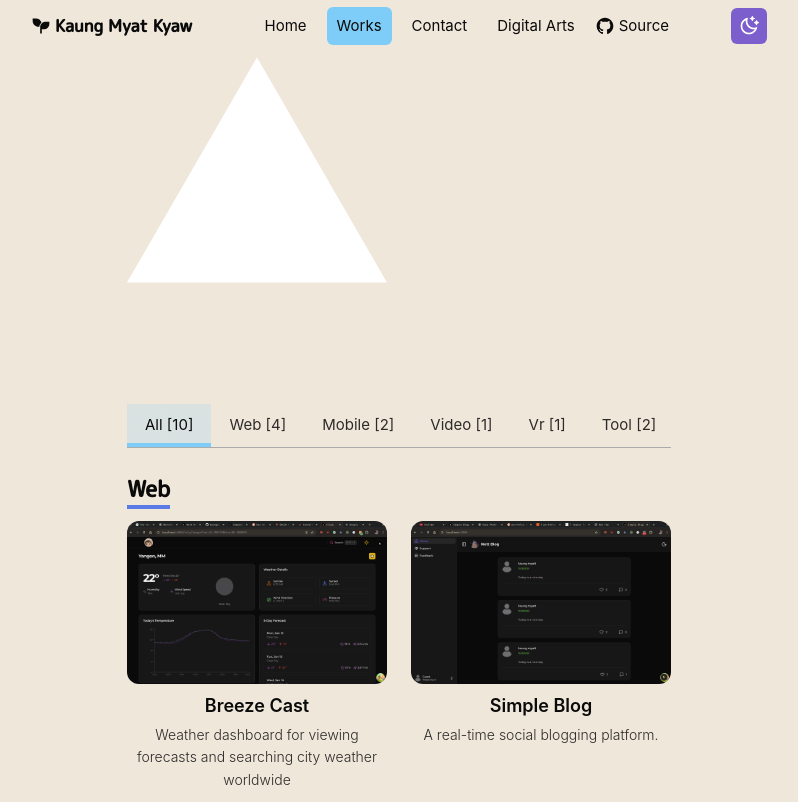
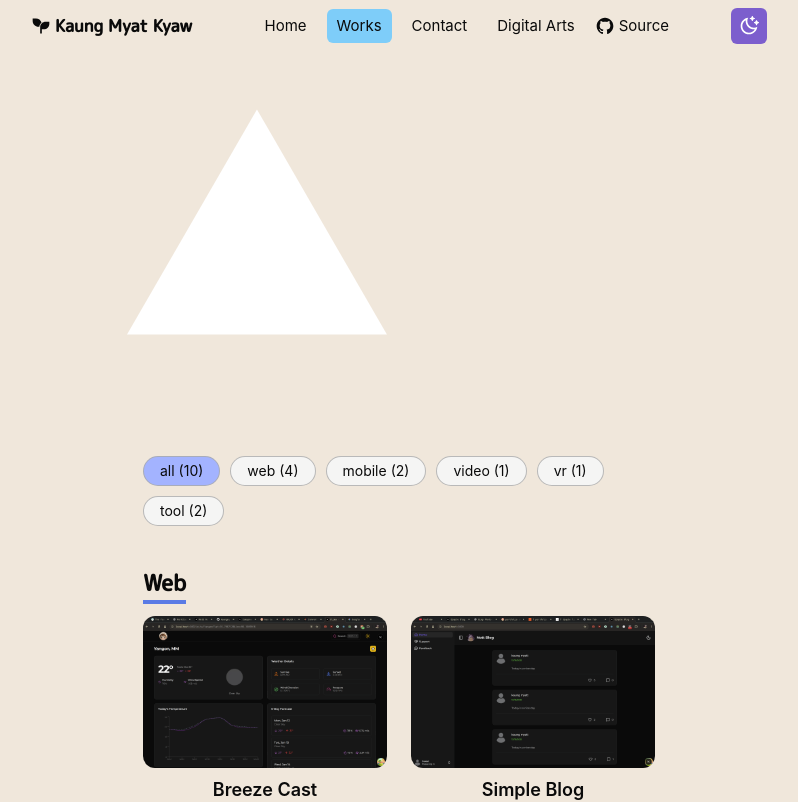
Before and after one commit to kaungmyatkyawtiti/nottnott-homepage, a Next.js app: page /works in a window 1280 px wide. Shown: the top 802 px of the page, without its empty margins (241-1039 px from the left). Built offline with nearby package versions, Linux system fonts and the light colour scheme.

Commit message:
chore: push project to github

```diff
--- a/app/globals.css
+++ b/app/globals.css
@@ -50,6 +50,11 @@
 
   --color-brand-foreground: var(--brand-foreground);
   --color-brand-foreground-glass: var(--brand-foreground-glass);
+
+  --color-gradient-1: var(--gradient-1);
+  --color-gradient-2: var(--gradient-2);
+  --color-gradient-3: var(--gradient-3);
+  --color-gradient-4: var(--gradient-4);
 }
 
 :root {
@@ -75,6 +80,11 @@
 
   --brand-foreground: oklch(0.8137 0.0997 234.24);
   --brand-foreground-glass: oklch(0.8137 0.0997 234.24 / 0.2);
+
+  --gradient-1: oklch(0.78 0.12 185);
+  --gradient-2: oklch(0.76 0.14 260);
+  --gradient-3: oklch(0.85 0.14 85);
+  --gradient-4: oklch(0.78 0.12 185);
 }
 
 .dark {
@@ -100,11 +110,17 @@
 
   --brand-foreground: oklch(0.6706 0.1599 47.15);
   --brand-foreground-glass: oklch(0.6706 0.1599 47.15 / 0.2);
+
+  --gradient-1: oklch(0.72 0.10 200);
+  --gradient-2: oklch(0.70 0.11 270);
+  --gradient-3: oklch(0.78 0.12 75);
+  --gradient-4: oklch(0.72 0.10 200);
 }
 
 @layer base {
   * {
     @apply border-border outline-ring/50;
+    scrollbar-width: thin;
   }
 
   body {
@@ -128,6 +144,15 @@
     -webkit-text-fill-color: var(--foreground);
     transition: background-color 9999s ease-in-out 0s;
   }
+
+  .scrollbar-hidden::-webkit-scrollbar {
+    display: none;
+  }
+
+  .scrollbar-hidden {
+    -ms-overflow-style: none;
+    scrollbar-width: none;
+  }
 }
 
 @utility flex-center {
@@ -143,7 +168,7 @@
 }
 
 @utility page-container {
-  @apply py-10 md:py-16;
+  @apply py-10 md:py-16 px-4;
 }
 
 @utility hover-effect {
@@ -170,26 +195,26 @@
   @apply flex items-center gap-2 font-medium mb-1 text-foreground/80 text-sm md:text-base;
 }
 
-@utility form-input {
-  @apply w-full rounded-sm border px-3 py-2 text-sm md:text-base;
+@utility contact-group {
+  @apply w-full flex flex-col text-sm lg:text-base relative;
+}
+
+@utility contact-input {
+  @apply bg-transparent border-b border-border py-3 text-foreground placeholder:text-foreground/80;
 
   &:focus {
-    @apply outline-none ring-2 ring-indigo-500 dark:ring-primary border-border/30;
+    @apply outline-none border-indigo-500 dark:border-primary;
   }
 
   &.error {
-    @apply border-destructive;
+    @apply border-destructive/80 text-destructive placeholder:text-destructive/80;
+  }
 
-    &:focus {
-      @apply outline-none ring-2 ring-destructive border-border/30;
-    }
+  &.error:focus {
+    @apply border-destructive placeholder:text-destructive;
   }
 }
 
-@utility contact-group {
-  @apply relative space-y-1.5;
+@utility error-tooltip {
+  @apply absolute right-0 top-full mt-1.5 px-3 py-1 rounded-md bg-destructive text-white text-xs shadow-lg z-50 whitespace-nowrap overflow-x-auto;
 }
-
-@utility error-tooltip {
-  @apply absolute right-0 top-full mt-0.5 px-3 py-1 rounded-md bg-destructive text-white text-xs shadow-lg z-50 whitespace-nowrap overflow-x-auto;
-}
--- a/app/template.tsx
+++ b/app/template.tsx
@@ -3,22 +3,16 @@
 import { motion } from "framer-motion";
 import { ReactNode } from "react";
 
-export default function Template({
+export default function HomeTemplate({
   children,
 }: {
   children: ReactNode;
 }) {
   return (
     <motion.div
-      initial={{ y: 10, opacity: 0 }}
+      initial={{ y: 20, opacity: 0 }}
       animate={{ y: 0, opacity: 1 }}
-      exit={{ y: 10, opacity: 0 }}
-      transition={{
-        type: "spring",
-        stiffness: 120,
-        damping: 18,
-        mass: 0.8,
-      }}
+      transition={{ ease: "easeInOut", duration: 0.75 }}
     >
       {children}
     </motion.div>
--- a/components/Header.tsx
+++ b/components/Header.tsx
@@ -43,7 +43,7 @@ const Header = () => {
         opacity: hidden ? 0 : 1,
       }}
       transition={{ duration: 0.3, ease: "easeInOut" }}
-      className="fixed w-full backdrop-blur-lg z-100 bg-background/90 top-0"
+      className="sticky w-full backdrop-blur-lg z-100 bg-background/90 top-0"
     >
       <nav className="max-w-3xl mx-auto flex items-center justify-between px-4 py-2">
         <Logo />
--- a/components/Navbar.tsx
+++ b/components/Navbar.tsx
@@ -13,41 +13,18 @@ import { useDismiss } from "@/hooks/useDismiss";
 import { NAV_LINKS } from "@/constants";
 import ModeToggle from "./ModeToggle";
 import { AnimatePresence, motion } from "motion/react";
-import { Cursor, Position, Tab } from "./animations/SlideTab";
 
 export default function Navbar() {
   const [isOpen, setIsOpen] = useState(false);
   const containerRef = useRef<HTMLDivElement>(null);
   const pathname = usePathname();
-  const [position, setPosition] = useState<Position>({
-    left: 0,
-    width: 0,
-    opacity: 0,
-  });
-
-  const [activeTabRef, setActiveTabRef] = useState<HTMLLIElement | null>(null);
 
   const handleClose = () => setIsOpen(false);
 
   useDismiss(containerRef, handleClose);
-
   return (
     <>
-      <ul
-        onMouseLeave={() => {
-          if (activeTabRef) {
-            const { offsetLeft, offsetWidth } = activeTabRef;
-            setPosition({
-              left: offsetLeft,
-              width: offsetWidth,
-              opacity: 1,
-            });
-          } else {
-            setPosition((prev) => ({ ...prev, opacity: 0 }));
-          }
-        }}
-        className="hidden md:flex items-center gap-2.5 relative"
-      >
+      <ul className="hidden md:flex items-center gap-2.5">
         {NAV_LINKS.map(link => {
           const isActive =
             pathname === link.href ||
@@ -55,19 +32,17 @@ export default function Navbar() {
 
           return (
             <Link key={link.href} href={link.href}>
-              <Tab
-                setPosition={setPosition}
-                isActive={isActive}
-                setActiveTabRef={setActiveTabRef}
+              <li
+                className={cn(
+                  "relative hover:underline p-1.5 px-2.5 focus:outline-none text-[15px] rounded-md",
+                  isActive && "bg-brand-foreground"
+                )}
               >
                 {link.name}
-              </Tab>
+              </li>
             </Link>
           )
         })}
-
-        <Cursor position={position} />
-
         <Link
           href="https://github.com/kaungmyatkyawtiti?tab=repositories"
           target="_blank"
@@ -110,28 +85,27 @@ export default function Navbar() {
               transition={{ duration: 0.2, ease: "easeOut" }}
               className="absolute md:hidden right-0 top-12 z-50 w-50 rounded-md border bg-stone-100 dark:bg-stone-700 shadow-md"
             >
-              <ul className="py-1 font-medium">
               {NAV_LINKS.map(link => (
                 <Link
                   key={link.href}
                   href={link.href}
                   onClick={handleClose}
+                  className="font-medium"
                 >
-                    <li className="block px-4 py-2 hover:bg-input hover:underline text-[15px]">
+                  <span className="block px-4 py-2 hover:bg-input hover:underline text-[15px]">
                     {link.name}
-                    </li>
+                  </span>
                 </Link>
               ))}
-                <li className="border-t my-1" />
+              <div className="border-t" />
               <Link
                 href="https://github.com"
                 target="_blank"
               >
-                  <li className="block px-4 py-2 hover:bg-input hover:underline text-[15px]">
+                <div className="px-4 py-2 hover:bg-input hover:underline text-[15px]">
                   View Source
-                  </li>
+                </div>
               </Link>
-              </ul>
             </motion.div>
           )}
         </AnimatePresence>
--- a/components/WorkSection.tsx
+++ b/components/WorkSection.tsx
@@ -9,6 +9,7 @@ import { SubTitle } from "./ui/text";
 
 export default function WorkSection() {
   const [selectedTab, setSelectedTab] = useState("all")
+
   const countByTypes = WORKS.reduce((acc: Record<string, number>, work) => {
     acc[work.type] = (acc[work.type] ?? 0) + 1;
     return acc;
@@ -34,32 +35,21 @@ export default function WorkSection() {
   const filteredWorks = WORKS.filter(work => selectedTab === "all" || selectedTab === work.type);
 
   return (
-    <div>
-      <ul className="sticky top-(--header-height) z-90 flex border-b overflow-x-auto whitespace-nowrap bg-background/90 backdrop-blur-lg">
-        {WORK_TABS.map((item, i) => (
-          <motion.li
-            key={i}
-            initial={false}
-            animate={{
-              backgroundColor: item === selectedTab ? "var(--brand-foreground-glass)" : "rgba(0,0,0,0)"
-            }}
-            onClick={() => setSelectedTab(item)}
+    <div className="space-y-10">
+      <div className="flex flex-wrap gap-2.5">
+        {WORK_TABS.map(tab => (
+          <button
+            key={tab}
             className={cn(
-              'px-4.5 py-2.5 relative cursor-pointer text-foreground/85 hover:text-foreground text-[15px] capitalize',
-              item === selectedTab && "text-foreground"
+              "px-4 py-1 rounded-full text-sm border border-border/80 hover:opacity-85 hover:scale-105 hover-effect",
+              selectedTab === tab ? "bg-indigo-300 dark:bg-secondary" : "bg-stone-100 dark:bg-stone-600"
             )}
+            onClick={() => setSelectedTab(tab)}
           >
-            {item} [{item === "all" ? totalCount : countByTypes[item] ?? 0}]
-            {item === selectedTab && (
-              <motion.div
-                layoutId="underline"
-                id="underline"
-                className="absolute bottom-0 left-0 right-0 h-1 bg-brand-foreground"
-              />
-            )}
-          </motion.li>
+            {tab} ({tab === "all" ? totalCount : countByTypes[tab] ?? 0})
+          </button>
         ))}
-      </ul>
+      </div>
 
       <AnimatePresence mode="wait">
         <motion.div
--- a/components/animations/SlideTab.tsx
+++ /dev/null
@@ -1,73 +0,0 @@
-"use client";
-
-import { Dispatch, ReactNode, SetStateAction, useEffect, useRef } from "react";
-import { motion } from "motion/react";
-import cn from "@/lib/utils";
-
-export interface Position {
-  left: number;
-  width: number;
-  opacity: number;
-}
-
-interface TabProps {
-  children: ReactNode;
-  isActive: boolean;
-  setPosition: Dispatch<SetStateAction<Position>>;
-  setActiveTabRef?: Dispatch<SetStateAction<HTMLLIElement | null>>;
-}
-
-export const Tab = ({
-  children,
-  setPosition,
-  setActiveTabRef,
-  isActive
-}: TabProps) => {
-  const ref = useRef<HTMLLIElement>(null);
-
-  useEffect(() => {
-    if (isActive && ref.current) {
-      const { width } = ref.current.getBoundingClientRect();
-      setPosition({
-        left: ref.current.offsetLeft,
-        width,
-        opacity: 1,
-      });
-      setActiveTabRef?.(ref.current);
-    }
-  }, [isActive, setPosition, setActiveTabRef]);
-
-  return (
-    <li
-      ref={ref}
-      onMouseEnter={() => {
-        if (!ref.current) return;
-        const { width } = ref.current.getBoundingClientRect();
-        setPosition({ left: ref.current.offsetLeft, width, opacity: 1 });
-      }}
-      className={cn("relative p-1.5 px-2.5 focus:outline-none text-[15px] cursor-pointer capitalize", isActive && "tab-active")}
-    >
-      {children}
-    </li>
-  )
-}
-
-interface CursorProps {
-  position: Position;
-}
-
-export const Cursor = ({ position }: CursorProps) => {
-  return (
-    <motion.li
-      animate={{
-        ...position,
-      }}
-      transition={{
-        type: "spring",
-        stiffness: 300,
-        damping: 25,
-      }}
-      className="absolute -z-10 h-9.5 rounded-md bg-brand-foreground"
-    />
-  );
-};
--- /dev/null
+++ b/components/animations/SlideText.tsx
@@ -0,0 +1,41 @@
+"use client";
+
+import cn from "@/lib/utils";
+import { motion, Variants } from "motion/react";
+import { ReactNode } from "react";
+
+const sliderVariants: Variants = {
+  initial: {
+    x: "100%",
+  },
+  animate: {
+    x: "-100%",
+    transition: {
+      repeat: Infinity,
+      repeatType: "loop",
+      duration: 10,
+      ease: "linear"
+    },
+  },
+};
+
+interface SlideTextProps {
+  className?: string;
+  children: ReactNode;
+}
+
+export default function SlideText({
+  className,
+  children
+}: SlideTextProps) {
+  return (
+    <motion.p
+      variants={sliderVariants}
+      initial="initial"
+      animate="animate"
+      className={cn(className)}
+    >
+      {children}
+    </motion.p>
+  )
+}
--- a/constants/index.ts
+++ b/constants/index.ts
@@ -190,5 +190,4 @@ export const WORK_TABS = [
   "video",
   "vr",
   "tool",
-  "others"
 ] as const;
```
Also changed, not shown: app/page.tsx (+12 -4 lines), components/ContactForm.tsx (+8 -29 lines), components/animations/RotatingBorder.tsx (added, +45 -0 lines). Lines whose indentation alone changed are shown as unchanged.
